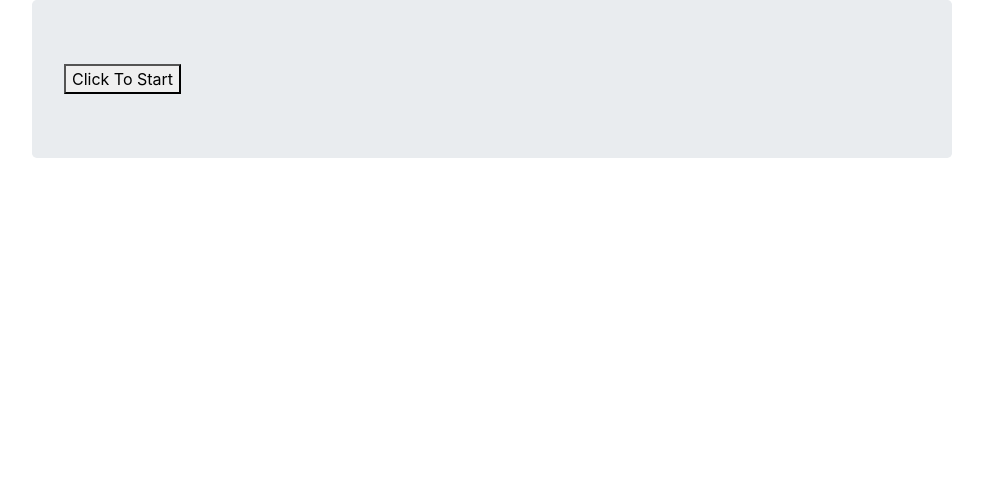
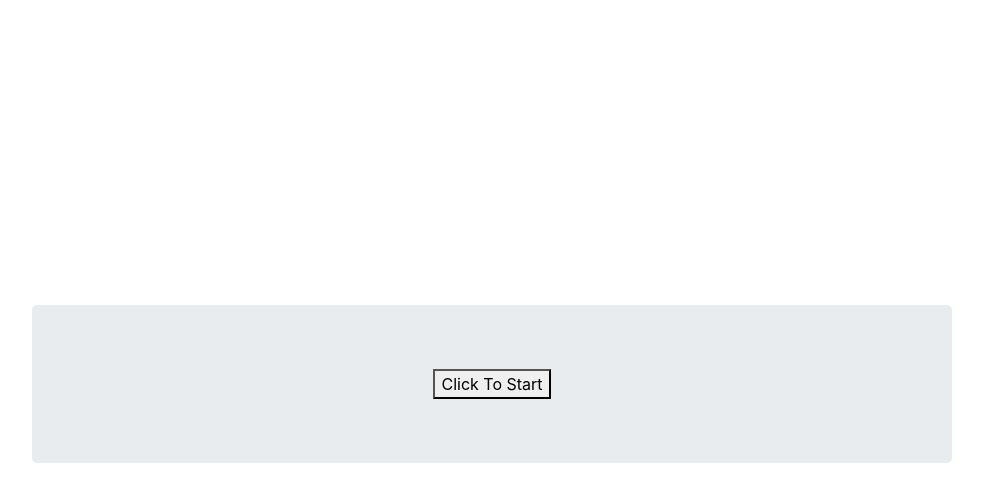
Before and after one commit to adriban3/TriviaGame, a plain HTML site: page index.html in a window 1280 px wide. Shown: the whole page, without its empty margins (148-1131 px from the left). Drawn offline with nearby package versions, Linux system fonts and the light colour scheme.

Commit message:
alignment finished, now need pretty colors and real questions

```diff
--- a/assets/css/style.css
+++ b/assets/css/style.css
@@ -0,0 +1,7 @@
+.center {
+    min-height: 100%;
+    min-height: 100vh;
+    display: flex;
+    text-align: center;
+    align-items: center;
+}
--- a/index.html
+++ b/index.html
@@ -12,7 +12,7 @@
 <body>
 
     <div class="container">
-        <div class="row align-items-center">
+        <div class="row center">
             <div class="col"></div>
             <div class="col-10">
                 <div class="jumbotron">
```
